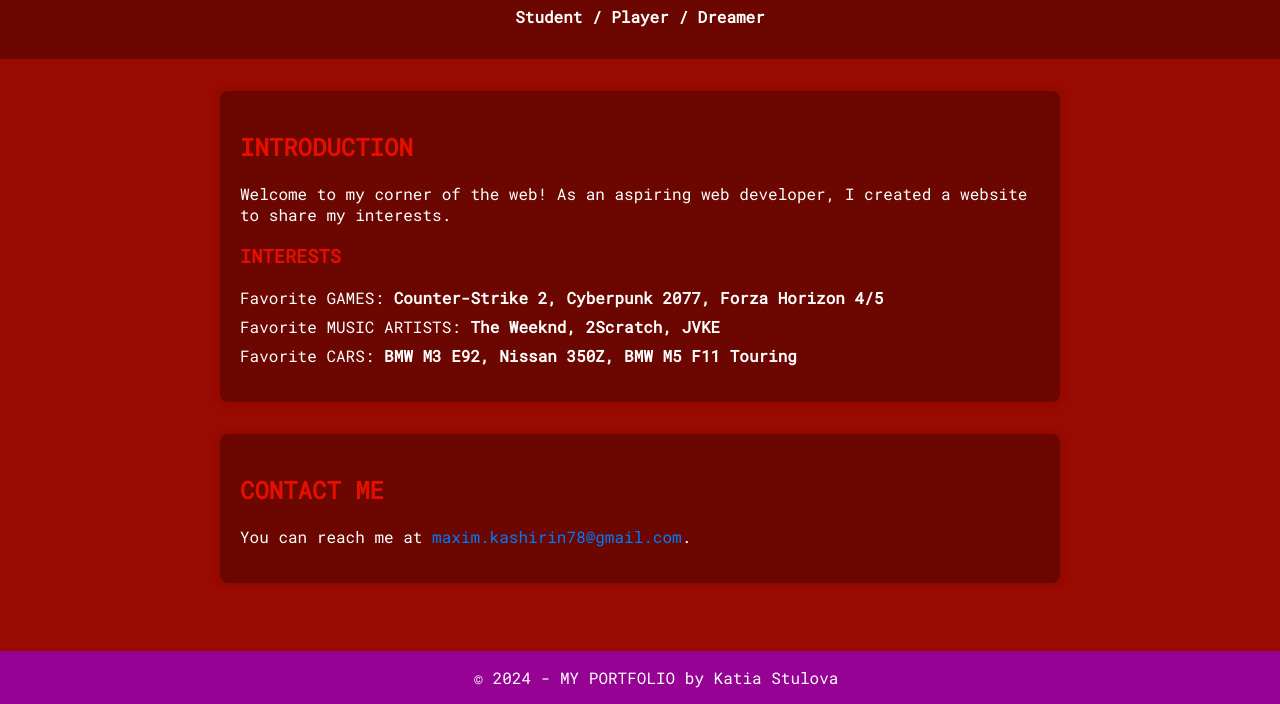
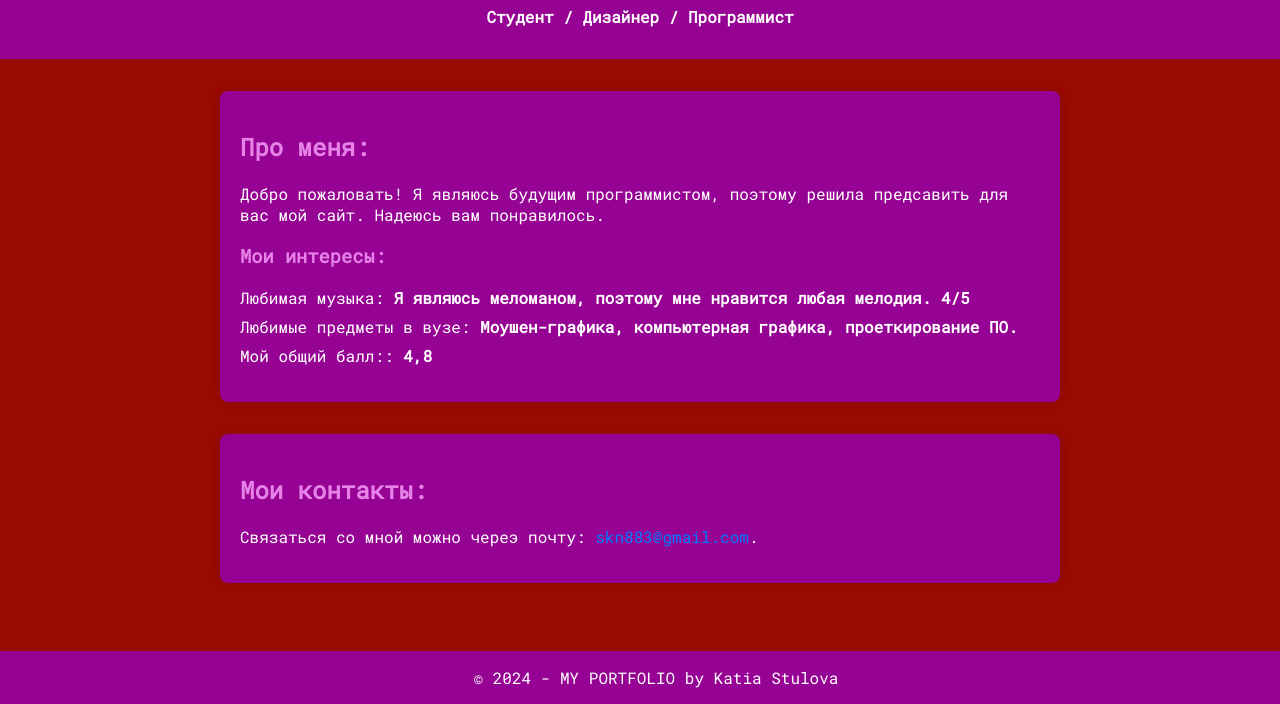
Before and after one commit to Wraiy/wraiy.github.io, a plain HTML site: page index.html in a window 1280 px wide. Shown: the part 96-800 px from the top of the page. Drawn offline with Linux system fonts and the light colour scheme.

Commit message:
Update index.html

```diff
--- a/index.html
+++ b/index.html
@@ -3,7 +3,7 @@
 <head>
     <meta charset="UTF-8">
     <meta name="viewport" content="width=device-width, initial-scale=1.0">
-    <title>MY PORTFOLIO</title>
+    <title>Мое портфолио</title>
     <style>
         body {
             font-family: 'Roboto Mono', monospace;
@@ -13,7 +13,7 @@
         }
 
         header {
-            background-color: #6b0700;
+            background-color: #960394;
             color: #fff;
             text-align: center;
             padding: 1em;
@@ -23,14 +23,14 @@
             max-width: 800px;
             margin: 2em auto;
             padding: 20px;
-            background-color: #6b0700;
+            background-color: #960394;
             color: #fff;
             border-radius: 8px;
             box-shadow: 0 0 10px rgba(0, 0, 0, 0.1);
         }
 
         h1, h2, h3 {
-            color: #e50f00;
+            color: #e682e8;
         }
 
         a {
@@ -63,23 +63,23 @@
 
 <header>
     <h1>Катя Стулова</h1>
-    <p><strong>Student / Player / Dreamer</strong></p>
+    <p><strong>Студент / Дизайнер / Программист</strong></p>
 </header>
 
 <section>
-    <h2>INTRODUCTION</h2>
-    <p>Welcome to my corner of the web! As an aspiring web developer, I created a website to share my interests.</p>
-    <h3>INTERESTS</h3>
+    <h2>Про меня:</h2>
+    <p>Добро пожаловать! Я являюсь будущим программистом, поэтому решила предсавить для вас мой сайт. Надеюсь вам понравилось.</p>
+    <h3>Мои интересы:</h3>
     <ul>
-        <li>Favorite GAMES: <strong>Counter-Strike 2, Cyberpunk 2077, Forza Horizon 4/5</strong></li>
-        <li>Favorite MUSIC ARTISTS: <strong>The Weeknd, 2Scratch, JVKE</strong></li>
-        <li>Favorite CARS: <strong>BMW M3 E92, Nissan 350Z, BMW M5 F11 Touring</strong></li>
+        <li>Любимая музыка: <strong>Я являюсь меломаном, поэтому мне нравится любая мелодия. 4/5</strong></li>
+        <li>Любимые предметы в вузе: <strong>Моушен-графика, компьютерная графика, проеткирование ПО.</strong></li>
+        <li>Мой общий балл:: <strong>4,8</strong></li>
     </ul>
 </section>
 
 <section>
-    <h2>CONTACT ME</h2>
-    <p>You can reach me at <a href="mailto:maxim.kashirin78@gmail.com">maxim.kashirin78@gmail.com</a>.</p>
+    <h2>Мои контакты:</h2>
+    <p>Связаться со мной можно череэ почту: <a href="mailto:skn883@gmail.com">skn883@gmail.com</a>.</p>
 </section>
 
 <footer>
```
